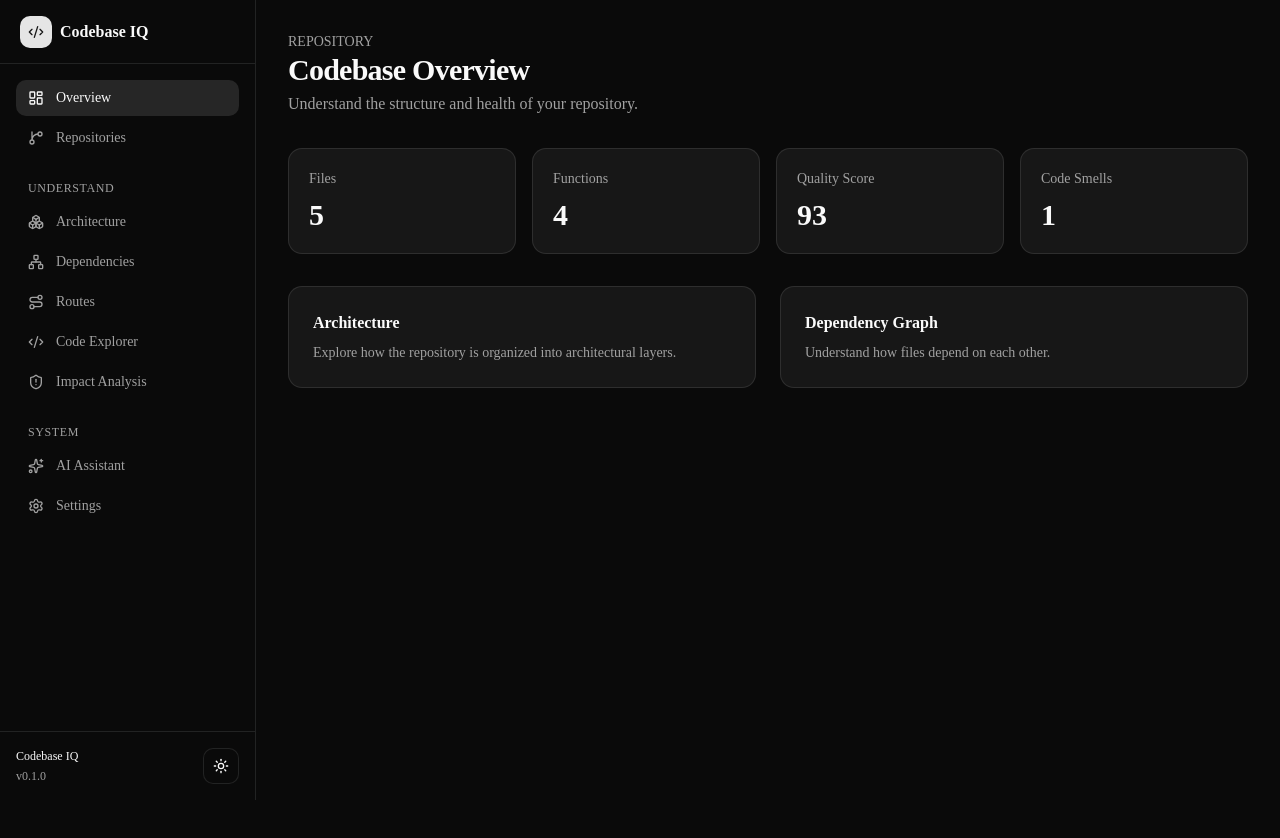
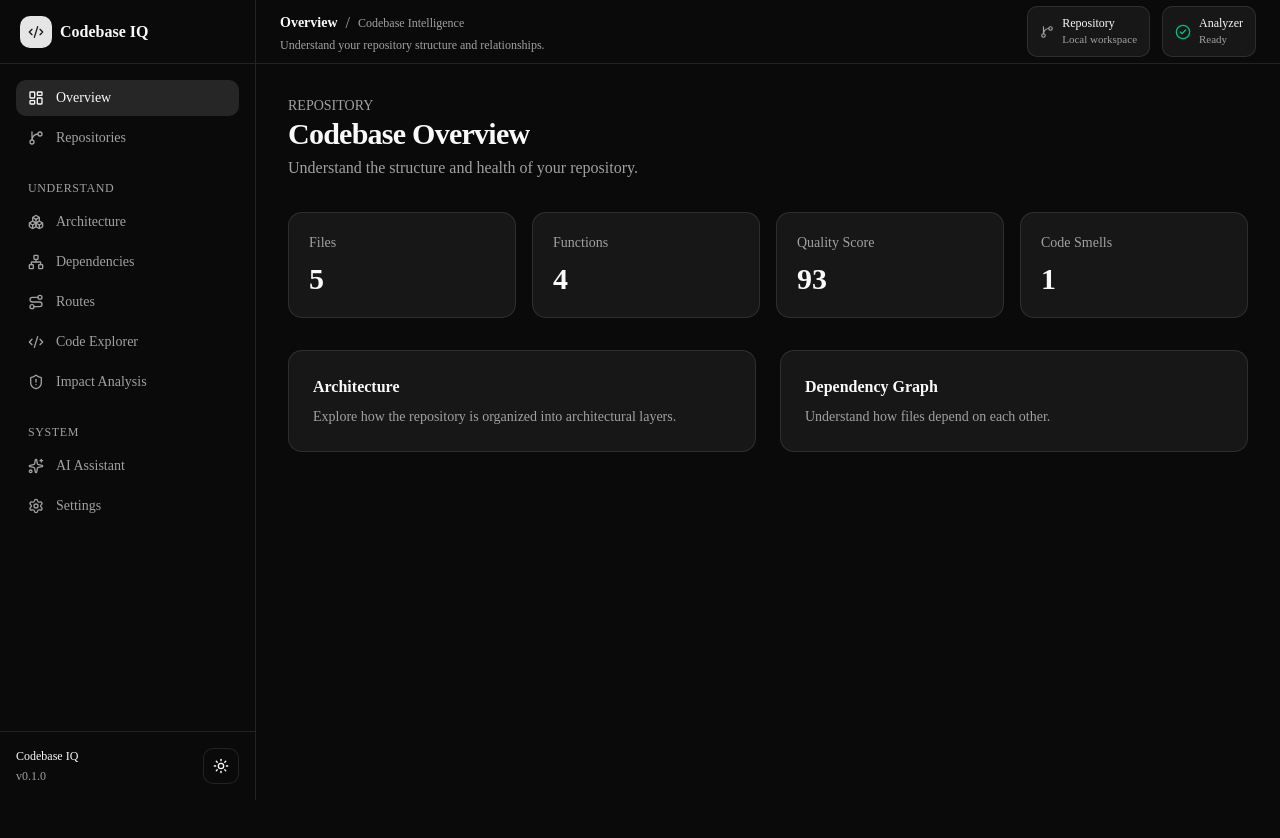
Before and after one commit to Sam-Davis07/codebase-intelligence-platform, a Next.js app in the folder frontend/: page /dashboard in a window 1280 px wide. Shown: the top 838 px of the page. Before the commit the page ends 800 px from the top, so only its background shows below. Built offline with nearby package versions, Linux system fonts and the light colour scheme.

Commit message:
feat(frontend): add dashboard topbar

```diff
--- a/frontend/src/app/dashboard/layout.tsx
+++ b/frontend/src/app/dashboard/layout.tsx
@@ -1,4 +1,5 @@
 import { Sidebar } from "@/components/layout/sidebar";
+import { Topbar } from "@/components/layout/topbar";
 
 export default function DashboardLayout({
   children,
@@ -9,9 +10,11 @@ export default function DashboardLayout({
     <div className="flex min-h-screen">
       <Sidebar />
 
-      <main className="min-w-0 flex-1">
-        {children}
-      </main>
+      <div className="min-w-0 flex-1">
+        <Topbar />
+
+        <main>{children}</main>
+      </div>
     </div>
   );
 }
--- /dev/null
+++ b/frontend/src/components/layout/topbar.tsx
@@ -0,0 +1,72 @@
+"use client";
+
+import { usePathname } from "next/navigation";
+import { CheckCircle2, GitBranch } from "lucide-react";
+
+const pageTitles: Record<string, string> = {
+  "/dashboard": "Overview",
+  "/repositories": "Repositories",
+  "/architecture": "Architecture",
+  "/dependencies": "Dependencies",
+  "/routes": "Routes",
+  "/code": "Code Explorer",
+  "/impact": "Impact Analysis",
+  "/assistant": "AI Assistant",
+  "/settings": "Settings",
+};
+
+export function Topbar() {
+  const pathname = usePathname();
+
+  const title = pageTitles[pathname] ?? "Codebase Intelligence";
+
+  return (
+    <header className="flex h-16 items-center justify-between border-b bg-background px-6">
+      {/* Page context */}
+      <div className="min-w-0">
+        <div className="flex items-center gap-2">
+          <h1 className="truncate text-sm font-semibold">
+            {title}
+          </h1>
+
+          <span className="hidden text-muted-foreground sm:inline">
+            /
+          </span>
+
+          <span className="hidden truncate text-xs text-muted-foreground sm:inline">
+            Codebase Intelligence
+          </span>
+        </div>
+
+        <p className="mt-0.5 text-xs text-muted-foreground">
+          Understand your repository structure and relationships.
+        </p>
+      </div>
+
+      {/* Repository / analyzer status */}
+      <div className="flex shrink-0 items-center gap-3">
+        <div className="hidden items-center gap-2 rounded-lg border bg-card px-3 py-2 sm:flex">
+          <GitBranch className="h-3.5 w-3.5 text-muted-foreground" />
+
+          <div>
+            <p className="text-xs font-medium">Repository</p>
+            <p className="text-[11px] text-muted-foreground">
+              Local workspace
+            </p>
+          </div>
+        </div>
+
+        <div className="flex items-center gap-2 rounded-lg border bg-card px-3 py-2">
+          <CheckCircle2 className="h-4 w-4 text-emerald-500" />
+
+          <div className="hidden sm:block">
+            <p className="text-xs font-medium">Analyzer</p>
+            <p className="text-[11px] text-muted-foreground">
+              Ready
+            </p>
+          </div>
+        </div>
+      </div>
+    </header>
+  );
+}
```
